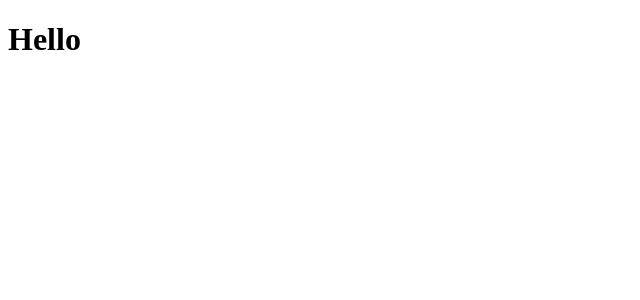
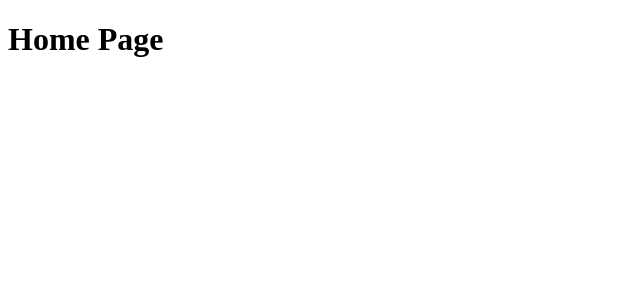
Before and after one commit to arthurgehrke/home-page, a React (Create React App) app: page / in a window 1280 px wide. Shown: the top 300 px of the page, without its empty margins (0-640 px from the left). Built offline with nearby package versions, Linux system fonts and the light colour scheme.

Commit message:
feat: add home page

```diff
--- a/package.json
+++ b/package.json
@@ -32,7 +32,7 @@
     ]
   },
   "devDependencies": {
-    "eslint": "^7.5.0",
+    "eslint": "6.6.0",
     "eslint-config-airbnb": "^18.2.0",
     "eslint-config-prettier": "^6.11.0",
     "eslint-plugin-import": "^2.22.0",
--- a/src/App.js
+++ b/src/App.js
@@ -1,11 +1,9 @@
 import React from 'react';
 
+import Home from './pages/home';
+
 function App() {
-	return (
-		<div>
-			<h1>Hello</h1>
-		</div>
-	);
+	return <Home />;
 }
 
 export default App;
--- /dev/null
+++ b/src/pages/home/index.js
@@ -0,0 +1,7 @@
+import React from 'react';
+
+const Home = () => {
+	return <h1>Home Page</h1>;
+};
+
+export default Home;
```
Also changed, not shown: .eslintrc.json, src/pages/home/styles.css (added), 1 other file (tests, documents, lock files or other folders).
